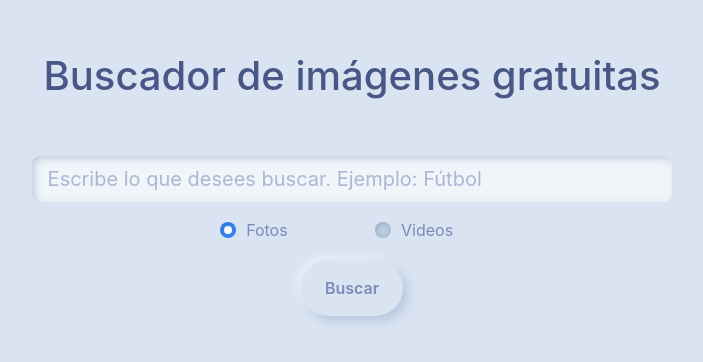
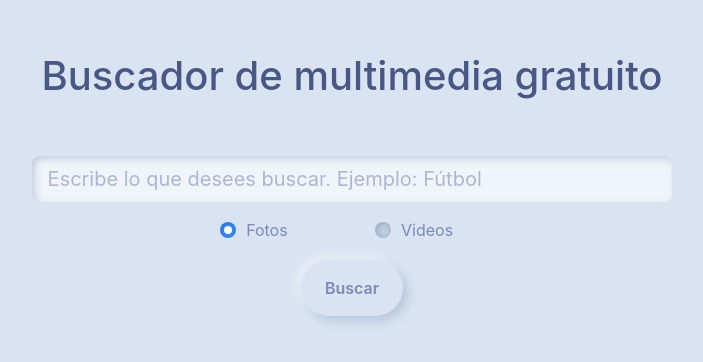
Before and after one commit to Emerdinger/imagenesFree, a React (Create React App) app: page / in a window 1280 px wide. Shown: the part 160-522 px from the top of the page, without its empty margins (288-991 px from the left). Built offline with nearby package versions, Linux system fonts and the light colour scheme.

Commit message:
text changed

```diff
--- a/src/App.js
+++ b/src/App.js
@@ -92,7 +92,7 @@
     return (
       <div className="container">
         <div className="jumbotron">
-          <h1 className="text-center mt-5">Buscador de imágenes gratuitas</h1>
+          <h1 className="text-center mt-5">Buscador de multimedia gratuito</h1>
           <Buscador
             datosBusqueda={this.datoBusqueda}
           />
```
